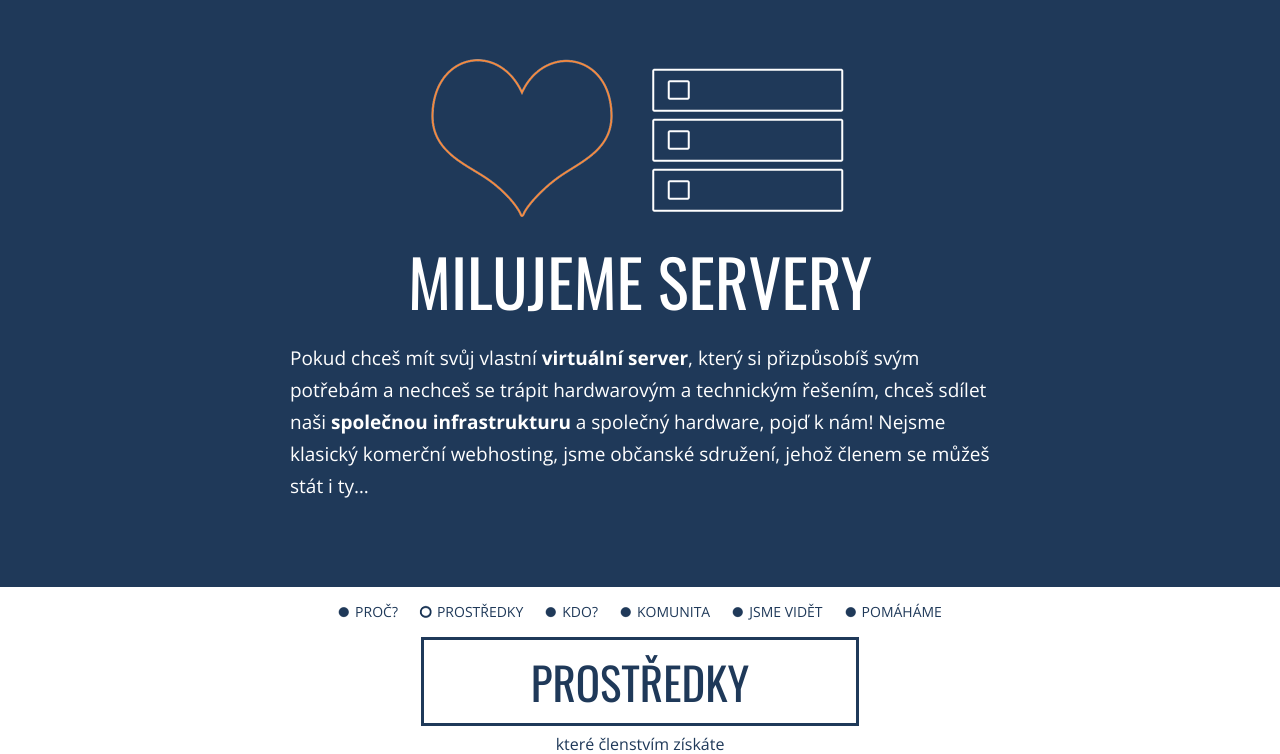
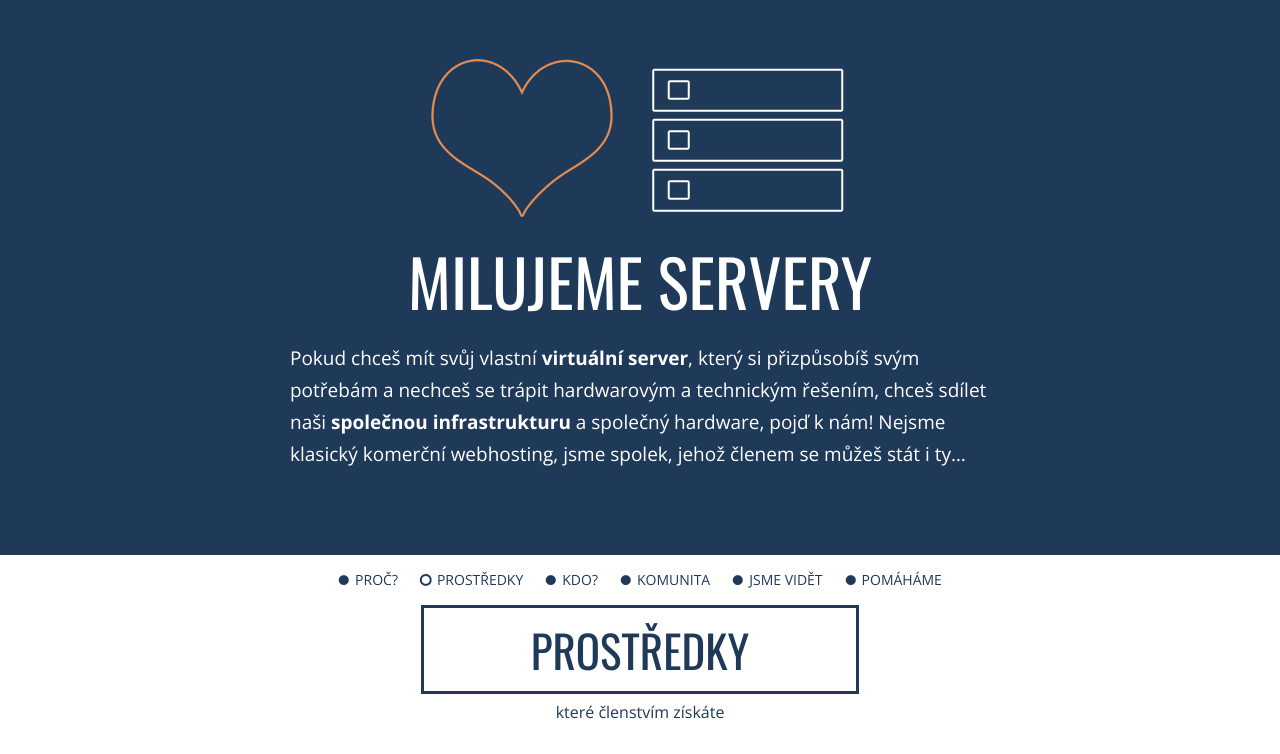
Before and after one commit to vpsfreecz/www.vpsfree.cz, a PHP site: page / in a window 1280 px wide. Shown: the part 81-835 px from the top of the page. Run offline with PHP 8.4, Linux system fonts and the light colour scheme; data that the repository does not hold is empty; a stand-in replaces the project's code that opens the database connection; some libraries are stand-ins or nearby versions.

Commit message:
Občanské sdružení -> Spolek

```diff
--- a/htdocs/index.php
+++ b/htdocs/index.php
@@ -17,13 +17,13 @@ $db = new sql_db (DB_HOST, DB_USER, DB_PASS, DB_NAME);
 
     <meta name="viewport" content="width=device-width, initial-scale=1.0,minimum-scale=1.0, maximum-scale=1.0, user-scalable=no">
 	<meta name="keywords" content="VPS, hosting, virtualni server, linux, server, privatni server, virtual, virtualny">
-    <meta name="description" content="vpsFree.cz je občanské sdružení, které provozuje virtuální servery pro své členy. Členům poskytujeme virtuální server za 300 Kč měsíčně.">
+    <meta name="description" content="vpsFree.cz je spolek, který provozuje virtuální servery pro své členy. Členům poskytujeme virtuální server za 300 Kč měsíčně.">
 
 	<!-- Meta tagy pre socialne siete-->
 	<meta property="og:site_name" content="vpsFree.cz">
 	<meta property="og:url" content="https://www.vpsfree.cz">
 	<meta property="og:title" content="vpsFree.cz - Virtuální Privátní Servery svobodně">
-	<meta property="og:description" content="vpsFree.cz je občanské sdružení, které provozuje virtuální servery pro své členy. Členům poskytujeme virtuální server za 300 Kč měsíčně.">
+	<meta property="og:description" content="vpsFree.cz je spolek, který provozuje virtuální servery pro své členy. Členům poskytujeme virtuální server za 300 Kč měsíčně.">
 	<meta name="author" content="vpsFree.cz"/>
 	<meta property="og:type" content="article">
 	<!--<meta property="og:image" content="/assets/linka-na-konkretny-obrazok-predvoleny-pre-facebook.jpg">-->
@@ -72,7 +72,7 @@ $db = new sql_db (DB_HOST, DB_USER, DB_PASS, DB_NAME);
 			<p>Pokud chceš mít svůj vlastní <strong>virtuální server</strong>, který si&nbsp;přizpůsobíš svým potřebám
 a&nbsp;nechceš se&nbsp;trápit hardwarovým a&nbsp;technickým řešením, chceš sdílet
 naši <strong>společnou infrastrukturu</strong> a&nbsp;společný hardware, pojď k&nbsp;nám! Nejsme klasický komerční
-webhosting, jsme občanské sdružení, jehož členem se&nbsp;můžeš stát i&nbsp;ty&hellip;</p>
+webhosting, jsme spolek, jehož členem se&nbsp;můžeš stát i&nbsp;ty&hellip;</p>
 		</div>
 	</section>
 
@@ -582,7 +582,7 @@ Na druhou stranu u&nbsp;nás narazíte na pravděpodobně nejlépe vyladěné na
 			<div class="address">
 
 			<address>
-				<strong>vpsFree.cz o.s.</strong><br />
+				<strong>vpsFree.cz z.s.</strong><br />
 				Nad Dalejským údolím 2699/9<br />
 				155 00 Praha-Stodůlky<br />
 				Česká republika<br />
@@ -610,7 +610,7 @@ Na druhou stranu u&nbsp;nás narazíte na pravděpodobně nejlépe vyladěné na
 
 	<footer>
 		<div>
-			Copyright &copy; vpsFree.cz o.s. 2009-<?php echo date("Y"); ?>. vpsFree na <a href="https://www.facebook.com/vpsfree">Facebooku</a> a <a href="https://twitter.com/vpsfree_cz">Twitteru</a> &bull;
+			Copyright &copy; vpsFree.cz z.s. 2009-<?php echo date("Y"); ?>. vpsFree na <a href="https://www.facebook.com/vpsfree">Facebooku</a> a <a href="https://twitter.com/vpsfree_cz">Twitteru</a> &bull;
 		</div>
 
 	</footer>
```
Also changed, not shown: htdocs/dekujeme.php (+4 -4 lines), htdocs/form.php (+4 -4 lines).
